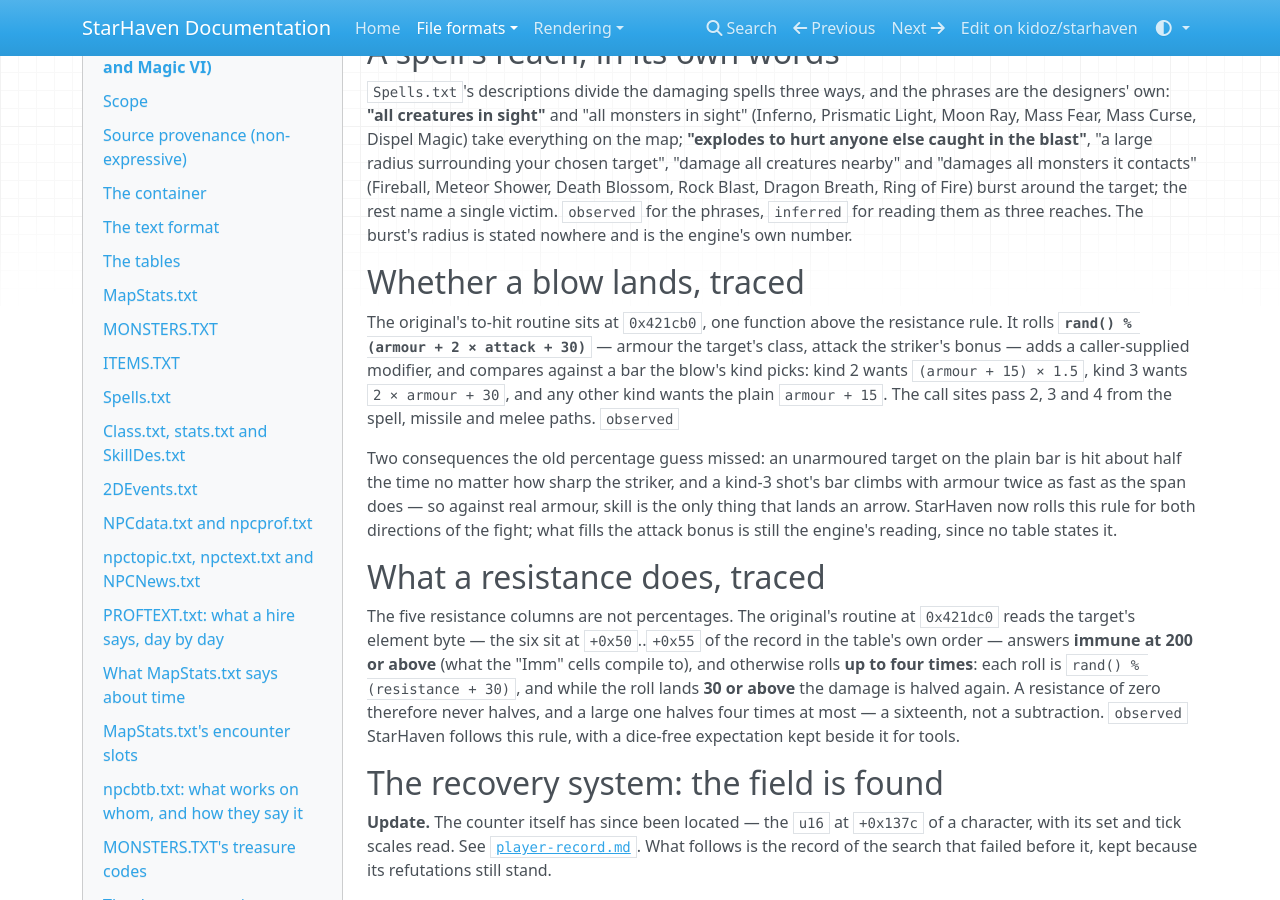
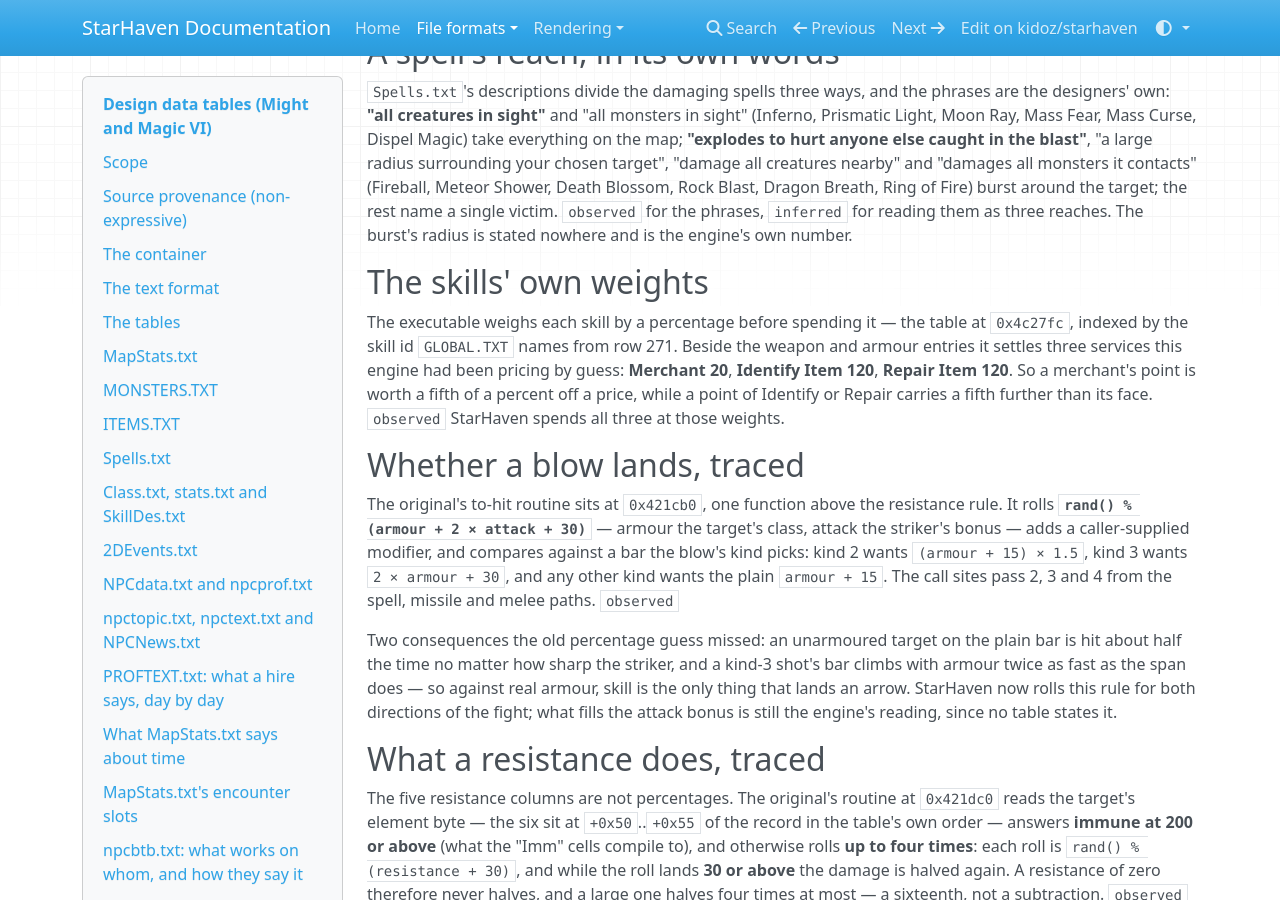
Before and after one commit to kidoz/starhaven, an MkDocs documentation site: the page built from docs/formats/text-tables.md, in a window 1280 px wide and 900 px high, scrolled down 18681 px. Built offline with MkDocs 1.6.1, drawn with Linux system fonts in a browser that asks for light colours; nearby versions of some CDN libraries; some of the changed text lies outside the part shown.

Commit message:
Pay the counters at the rates the table always set

```diff
--- a/docs/formats/text-tables.md
+++ b/docs/formats/text-tables.md
@@ -1013,6 +1013,17 @@
 them as three reaches. The burst's radius is stated nowhere and is the
 engine's own number.
 
+## The skills' own weights
+
+The executable weighs each skill by a percentage before spending it —
+the table at `0x4c27fc`, indexed by the skill id `GLOBAL.TXT` names from
+row 271. Beside the weapon and armour entries it settles three services
+this engine had been pricing by guess: **Merchant 20**, **Identify Item
+120**, **Repair Item 120**. So a merchant's point is worth a fifth of a
+percent off a price, while a point of Identify or Repair carries a fifth
+further than its face. `observed` StarHaven spends all three at those
+weights.
+
 ## Whether a blow lands, traced
 
 The original's to-hit routine sits at `0x421cb0`, one function above the
```
Also changed, not shown: README.md (+7 -0 lines), 3 other files.
